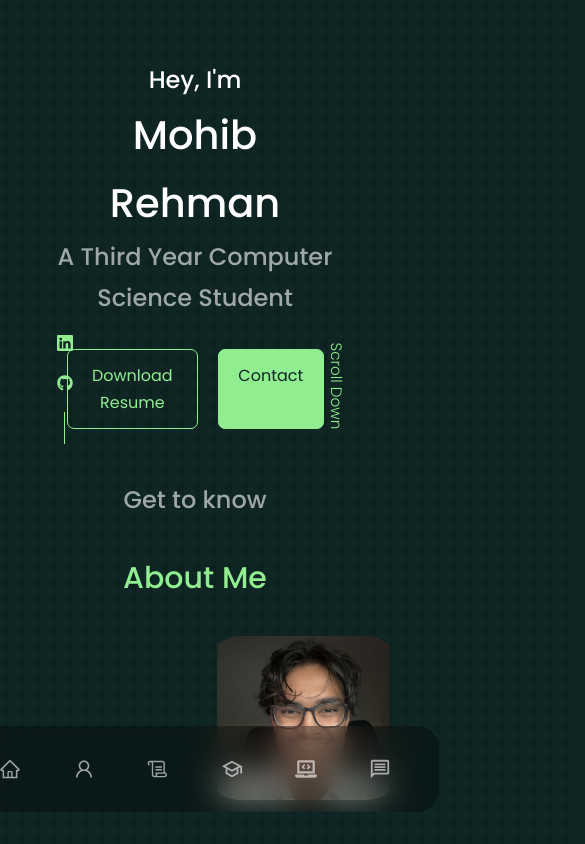
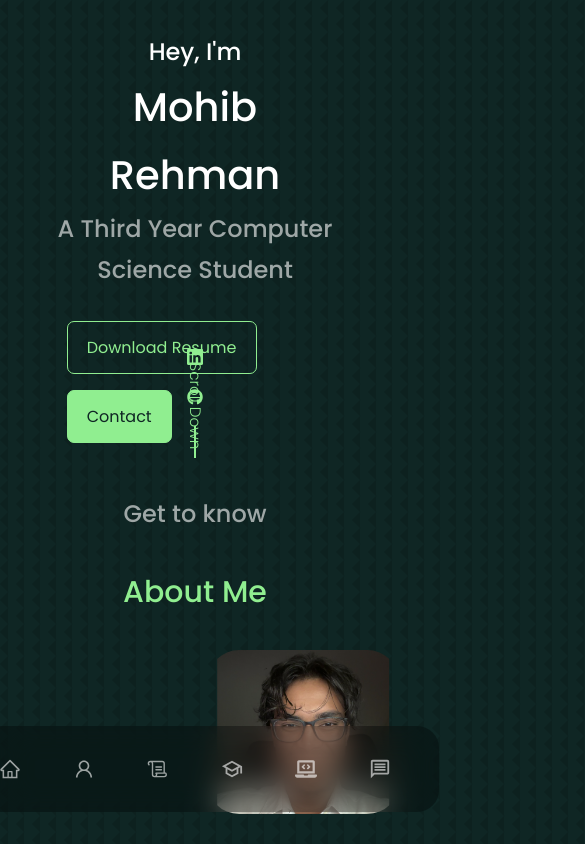
Before and after one commit to ImJehtts/Mohib-Website, a React (Create React App) app in the folder frontend/: page / in a window 390 px wide. Shown: the top 844 px of the page, 585 px wide, since content can reach past the window. Built offline with nearby package versions, Linux system fonts and the light colour scheme.

Commit message:
still trying

```diff
--- a/frontend/src/components/Contact/Contact.css
+++ b/frontend/src/components/Contact/Contact.css
@@ -91,5 +91,8 @@ textarea{
 
     .contact__container {
         width: var(--container-width-sm);
+        display: grid;
+        grid-template-columns: 30% 58%;
+        gap: 12%;
     }
   }
--- a/frontend/src/components/Footer/Footer.css
+++ b/frontend/src/components/Footer/Footer.css
@@ -9,6 +9,7 @@ footer {
     text-align: center;
     font-size: 0.875rem;
     margin-top: 7rem;
+    width: 100%
 }
 
 footer a{
--- a/frontend/src/components/Header/Header.css
+++ b/frontend/src/components/Header/Header.css
@@ -48,3 +48,32 @@ header {
     font-weight: 200;
     font-size: 0.95rem;
 }
+
+@media screen and (max-width: 600px){
+    header {
+        padding-top: 2rem;
+      }
+
+      .header__container {
+        text-align: center;
+        height: auto;
+        position: relative;
+      }
+
+      .cta {
+        flex-direction: column;
+        gap: 1rem;
+      }
+
+      .header__socials {
+        left: 50%;
+        transform: translateX(-50%);
+        bottom: -0.95rem;
+      }
+
+      .scroll__down {
+        right: 50%;
+        transform: translateX(50%) rotate(90deg);
+        bottom: 1.5rem;
+      }
+}
--- a/frontend/src/components/Portfolio/Portfolio.css
+++ b/frontend/src/components/Portfolio/Portfolio.css
@@ -55,7 +55,7 @@
   @media screen and (max-width: 650px){
 
     #Portfolio{
-        margin-top: 195rem;
+        margin-top: 212rem;
     }
 
     .portfolio__container{
--- a/frontend/src/components/Skills/Skills.css
+++ b/frontend/src/components/Skills/Skills.css
@@ -69,6 +69,8 @@
 
     .skills__container{
         gap: 1rem;
+        display: grid;
+        grid-template-columns: 1fr 1fr;
     }
 
     .skills__container > div{
```
